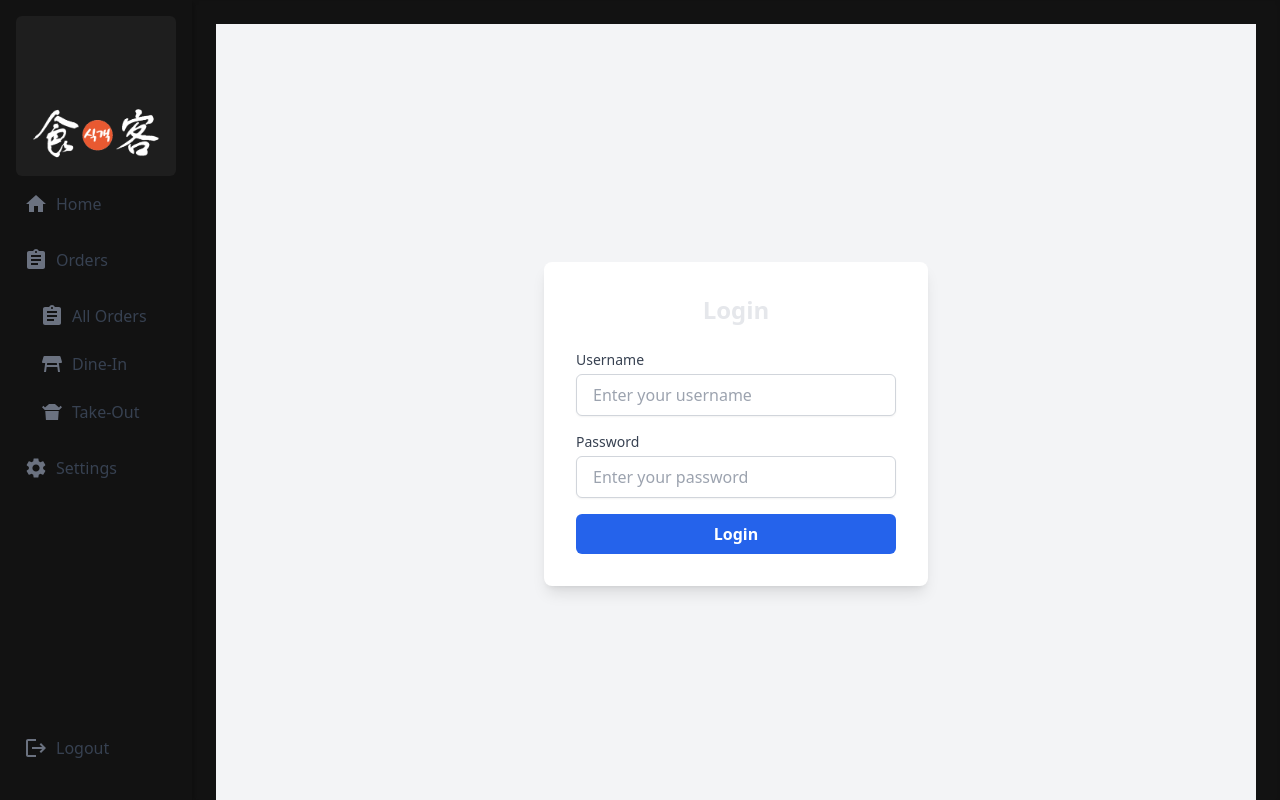
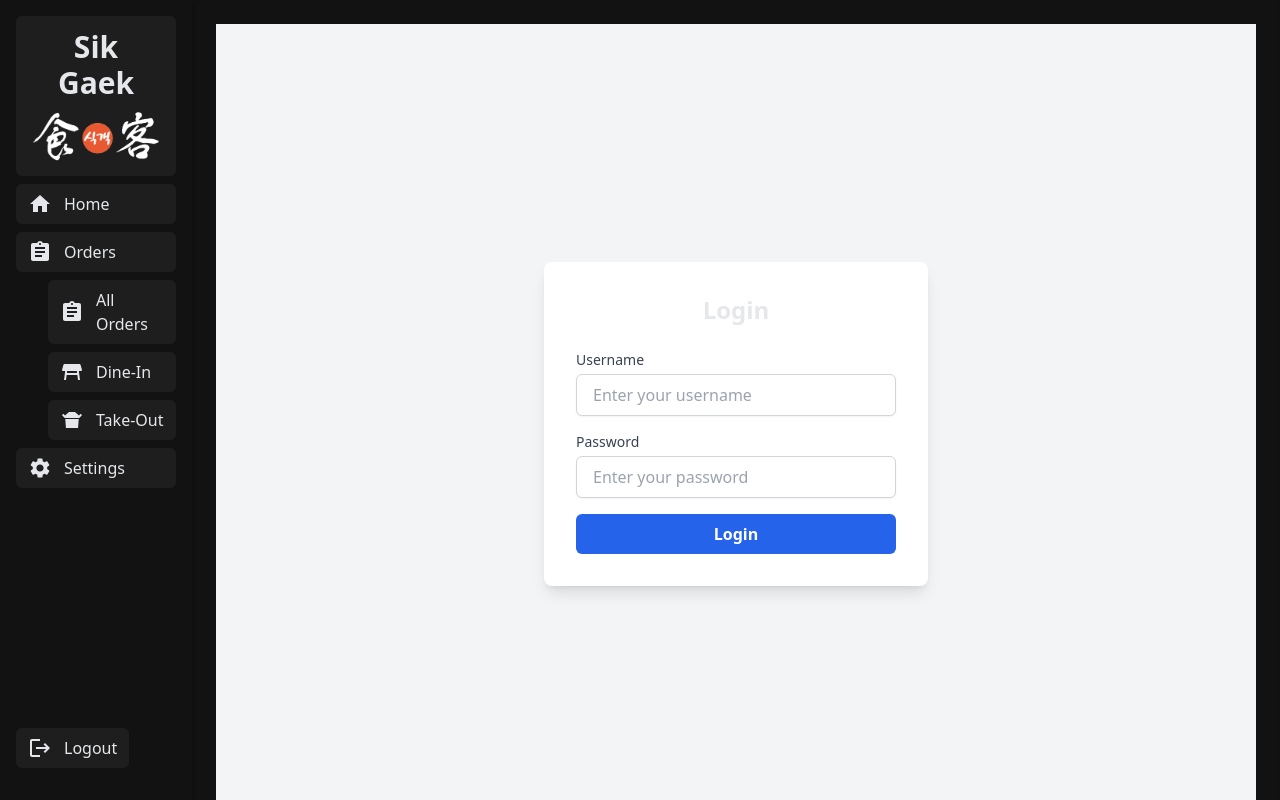
Before and after one commit to jeongjj29/restaurant-pos, a React (Create React App) app in the folder client/: page /login in a window 1280 px wide. Both pictures are taken after a click on the button "Orders". Built offline with nearby package versions, Linux system fonts and the light colour scheme; no server answers.

Commit message:
style: adjust link styling

```diff
--- a/client/src/components/NavBar.js
+++ b/client/src/components/NavBar.js
@@ -18,100 +18,86 @@ function NavBar() {
   const [settingsOpen, setSettingsOpen] = useState(false);
   const [ordersOpen, setOrdersOpen] = useState(false);
 
+  const LINK_STYLE =
+    "flex items-center gap-3 rounded-md bg-white/5 py-2 px-3 text-base font-medium hover:bg-white/15";
+
+  const SUB_LINK_STYLE =
+    "flex items-center gap-3 rounded-md bg-white/5 py-2 px-3 text-base font-medium hover:bg-white/15 ml-8";
+
   return (
     <div className="flex flex-col h-full p-4 shadow-md">
       <NavLink
         to="/"
-        className="flex mb-2 h-20 items-end justify-start rounded-md bg-white/5 p-4 md:h-40"
+        className="flex mb-2 h-36 items-center justify-center rounded-md bg-white/5 p-4 md:h-40"
       >
         <div className="w-32">
-          <img src={logo} alt="Sik Gaek Logo" className="w-100 block" />
+          <h1 className="text-3xl font-bold text-center mb-2">Sik Gaek</h1>
+          <img src={logo} alt="Sik Gaek Logo" className="w-80 block" />
         </div>
       </NavLink>
-      <div className="flex flex-col space-y-4">
-        <NavLink
-          to="/"
-          className="flex items-center space-x-2 text-gray-700 hover:text-blue-600 hover:bg-gray-200 p-2 rounded transition"
-        >
-          <HomeIcon className="text-gray-500" />
+      <div className="flex grow flex-col space-x-0 space-y-2">
+        <NavLink to="/" className={LINK_STYLE}>
+          <HomeIcon />
           <span>Home</span>
         </NavLink>
 
         <button
-          className="flex items-center space-x-2 text-left text-gray-700 hover:text-blue-600 hover:bg-gray-200 p-2 rounded transition"
+          className={LINK_STYLE}
           onClick={() => setOrdersOpen(!ordersOpen)}
         >
-          <AssignmentIcon className="text-gray-500" />
+          <AssignmentIcon />
           <span>Orders</span>
         </button>
 
         {/* Orders Dropdown */}
         {ordersOpen && (
           <div className="flex flex-col space-y-2 ml-4">
-            <NavLink
-              to="/orders/all"
-              className="flex items-center space-x-2 text-gray-700 hover:text-blue-600 hover:bg-gray-200 p-2 rounded transition"
-            >
-              <AssignmentIcon className="text-gray-500" />
+            <NavLink to="/orders/all" className={SUB_LINK_STYLE}>
+              <AssignmentIcon />
               <span>All Orders</span>
             </NavLink>
-            <NavLink
-              to="/orders/dinein"
-              className="flex items-center space-x-2 text-gray-700 hover:text-blue-600 hover:bg-gray-200 p-2 rounded transition"
-            >
-              <TableRestaurantIcon className="text-gray-500" />
+            <NavLink to="/orders/dinein" className={SUB_LINK_STYLE}>
+              <TableRestaurantIcon />
               <span>Dine-In</span>
             </NavLink>
-            <NavLink
-              to="/orders/takeout"
-              className="flex items-center space-x-2 text-gray-700 hover:text-blue-600 hover:bg-gray-200 p-2 rounded transition"
-            >
-              <TakeoutDiningIcon className="text-gray-500" />
+            <NavLink to="/orders/takeout" className={SUB_LINK_STYLE}>
+              <TakeoutDiningIcon />
               <span>Take-Out</span>
             </NavLink>
           </div>
         )}
 
         <button
-          className="flex items-center space-x-2 text-left text-gray-700 hover:text-blue-600 hover:bg-gray-200 p-2 rounded transition"
+          className={LINK_STYLE}
           onClick={() => setSettingsOpen(!settingsOpen)}
         >
-          <SettingsIcon className="text-gray-500" />
+          <SettingsIcon />
           <span>Settings</span>
         </button>
 
         {/* Settings Dropdown */}
         {settingsOpen && (
           <div className="flex flex-col space-y-2 ml-4">
-            <NavLink
-              to="/settings/employees"
-              className="flex items-center space-x-2 text-gray-700 hover:text-blue-600 hover:bg-gray-200 p-2 rounded transition"
-            >
-              <GroupIcon className="text-gray-500" />
+            <NavLink to="/settings/employees" className={SUB_LINK_STYLE}>
+              <GroupIcon />
               <span>Employees</span>
             </NavLink>
 
-            <NavLink
-              to="/settings/menu"
-              className="flex items-center space-x-2 text-gray-700 hover:text-blue-600 hover:bg-gray-200 p-2 rounded transition"
-            >
-              <MenuBookIcon className="text-gray-500" />
+            <NavLink to="/settings/menu" className={SUB_LINK_STYLE}>
+              <MenuBookIcon />
               <span>Menu</span>
             </NavLink>
 
-            <NavLink
-              to="/settings/tables"
-              className="flex items-center space-x-2 text-gray-700 hover:text-blue-600 hover:bg-gray-200 p-2 rounded transition"
-            >
-              <TableRestaurantIcon className="text-gray-500" />
+            <NavLink to="/settings/tables" className={SUB_LINK_STYLE}>
+              <TableRestaurantIcon />
               <span>Tables</span>
             </NavLink>
 
             {/* <NavLink
               to="/settings/reports"
-              className="flex items-center space-x-2 text-gray-700 hover:text-blue-600 hover:bg-gray-200 p-2 rounded transition"
+              className={LINK_STYLE}
             >
-              <AssessmentIcon className="text-gray-500" />
+              <AssessmentIcon />
               <span>Reports</span>
             </NavLink> */}
           </div>
@@ -122,9 +108,9 @@ function NavBar() {
           onClick={() => {
             dispatch(logout());
           }}
-          className="flex items-center space-x-2 text-gray-700 hover:text-blue-600 hover:bg-gray-200 p-2 rounded transition"
+          className={LINK_STYLE}
         >
-          <LogoutIcon className="text-gray-500" />
+          <LogoutIcon />
           <span>Logout</span>
         </button>
       </div>
```
